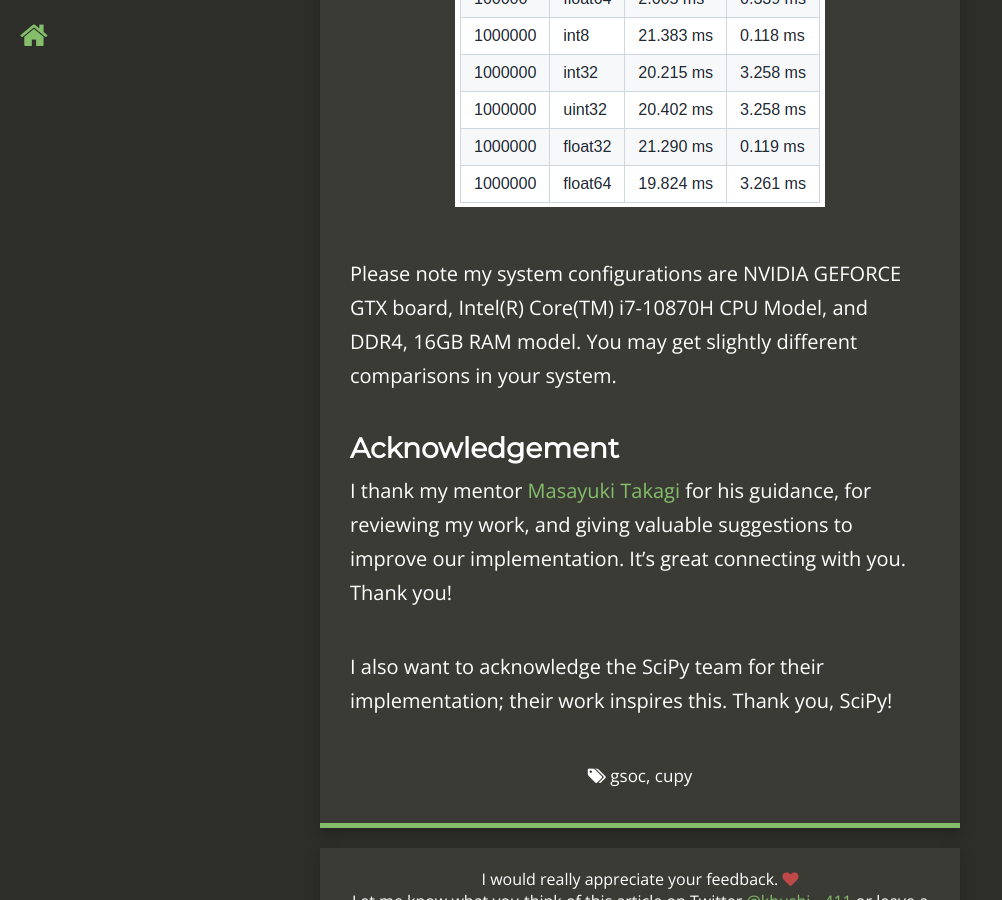
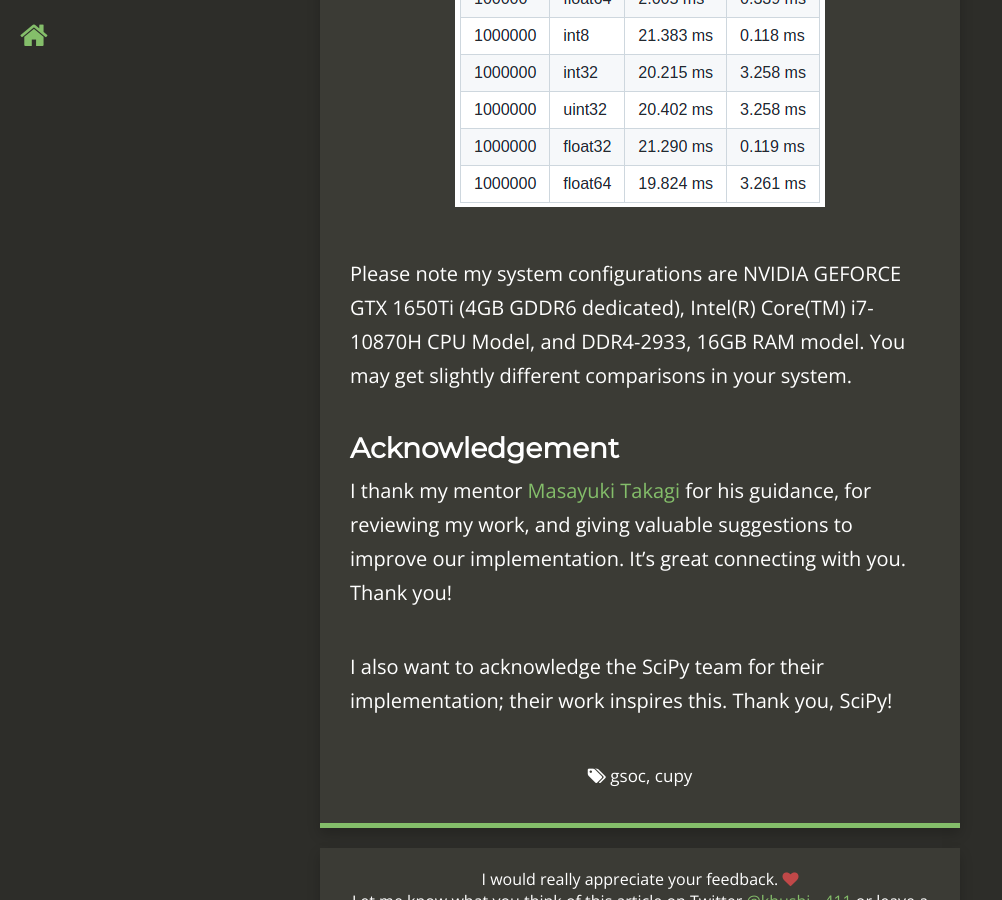
Before and after one commit to khushi-411/khushi-411.github.io, a Jekyll site: the page built from _posts/2022-06-19-GSoC-week1.md, in a window 1280 px wide and 900 px high, scrolled down 5318 px. Shown: the whole window, without its empty margins (0-1002 px from the left). Built offline with Jekyll 4.4.1, drawn with Linux system fonts in a browser that asks for light colours; nearby versions of some CDN libraries; comment, search, counter and statistics services are not loaded; some of the changed text lies outside the part shown.

Commit message:
fix typos

```diff
--- a/_posts/2022-06-19-GSoC-week1.md
+++ b/_posts/2022-06-19-GSoC-week1.md
@@ -169,9 +169,10 @@ Here's the benchmark ...
 </p>
 
 Please note my system configurations are NVIDIA
-GEFORCE GTX board, Intel(R) Core(TM) i7-10870H CPU Model,
-and DDR4, 16GB RAM model. You may get slightly different
-comparisons in your system.
+GEFORCE GTX 1650Ti (4GB GDDR6 dedicated),
+Intel(R) Core(TM) i7-10870H CPU Model,
+and DDR4-2933, 16GB RAM model. You may get
+slightly different comparisons in your system.
 
 ### **Acknowledgement**
 I thank my mentor [Masayuki Takagi](https://github.com/takagi)
```
Also changed, not shown: other parts of _posts/2022-06-19-GSoC-week1.md (+2 -2 lines).
